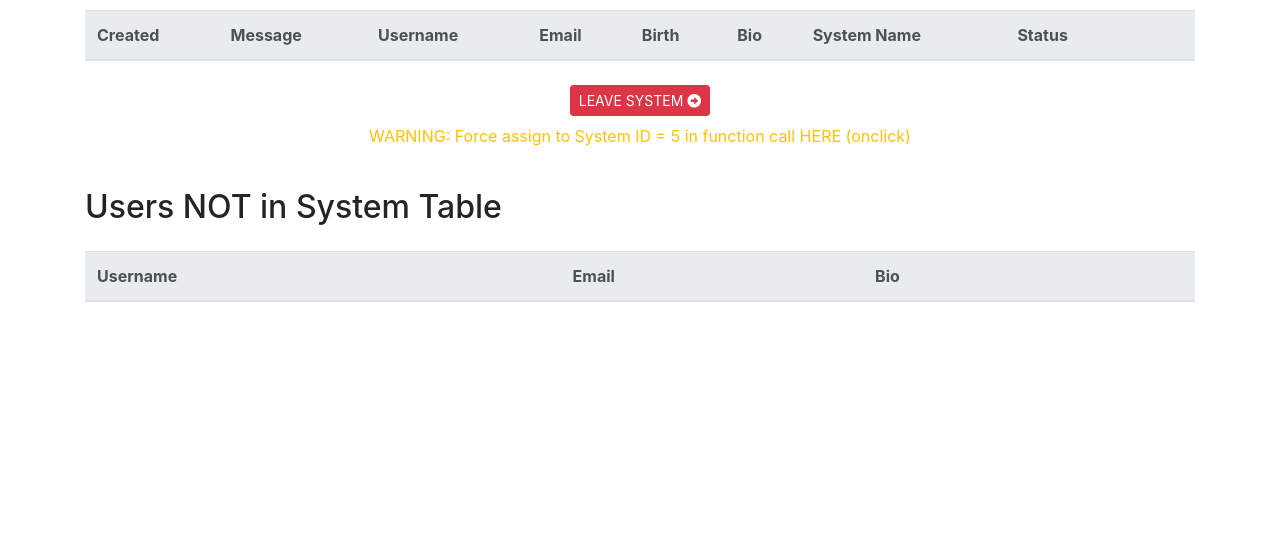
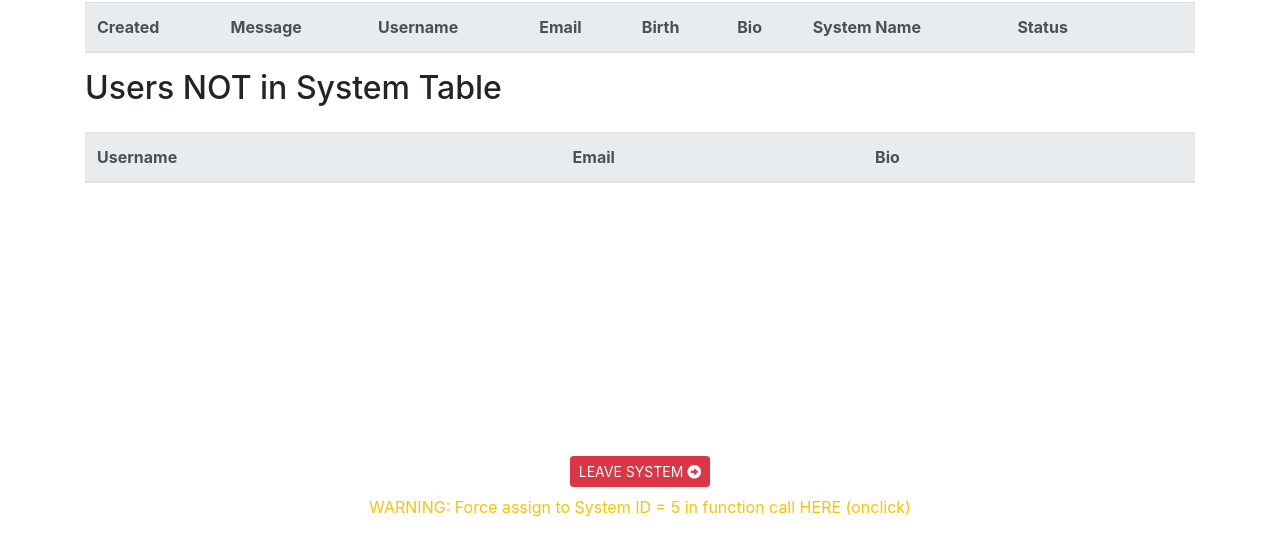
Before and after one commit to fix1t/but-iis-iot-is, a website: page src/views/system/system-users.html in a window 1280 px wide. Shown: the part 739-1298 px from the top of the page. Before the commit the page ends 1057 px from the top, so only its background shows below. Drawn offline with nearby package versions, Linux system fonts and the light colour scheme; no server answers.

Commit message:
feat: scrollable table view

```diff
--- a/src/public/css/style.css
+++ b/src/public/css/style.css
@@ -1,3 +1,19 @@
 body {
     padding-top: 5rem;
 }
+
+.table-fix-head thead th {
+    position: sticky;
+    top: 0;
+    z-index: 1;
+}
+
+.my-custom-scrollbar {
+    position: relative;
+    height: 300px;
+    overflow: auto;
+}
+
+.table-wrapper-scroll-y {
+    display: block;
+}
--- a/src/views/system/system-users.html
+++ b/src/views/system/system-users.html
@@ -42,9 +42,8 @@
         </form>
     </div>
 
+    <h2 class="mt-4">Users in System Table</h2>
     <div class="mt-4">
-        <h2 class="mb-4">Users in System Table</h2>
-
         <table class="table">
             <thead class="thead-light">
                 <tr>
@@ -60,9 +59,8 @@
         </table>
     </div>
 
+    <h2>Request Table</h2>
     <div class="mt-4">
-        <h2 class="mb-4">Request Table</h2>
-
         <table class="table table-striped">
             <thead class="thead-light">
                 <tr>
@@ -82,20 +80,8 @@
         </table>
     </div>
 
-    <div class="my-4">
-        <div class="row">
-            <div class="col text-center">
-                <button class="btn btn-danger btn-sm center" onclick="leaveSystem(5)">
-                    LEAVE SYSTEM <i class="fas fa-arrow-alt-circle-right"></i>
-                </button>
-                <p class="text-warning mt-2">WARNING: Force assign to System ID = 5 in function call HERE (onclick)</p>
-            </div>
-        </div>
-    </div>
-
-    <div class="mt-4">
-        <h2 class="mb-4">Users NOT in System Table</h2>
-
+    <h2>Users NOT in System Table</h2>
+    <div class="mt-4 table-wrapper-scroll-y my-custom-scrollbar table-fix-head">
         <table class="table">
             <thead class="thead-light">
                 <tr>
@@ -107,6 +93,17 @@
             </thead>
             <tbody id="userNotSystemTableBody"></tbody>
         </table>
+    </div>
+
+    <div class="my-4">
+        <div class="row">
+            <div class="col text-center">
+                <button class="btn btn-danger btn-sm center" onclick="leaveSystem(5)">
+                    LEAVE SYSTEM <i class="fas fa-arrow-alt-circle-right"></i>
+                </button>
+                <p class="text-warning mt-2">WARNING: Force assign to System ID = 5 in function call HERE (onclick)</p>
+            </div>
+        </div>
     </div>
 
     <!-- jQuery first, then Popper.js, then Bootstrap JS -->
```
